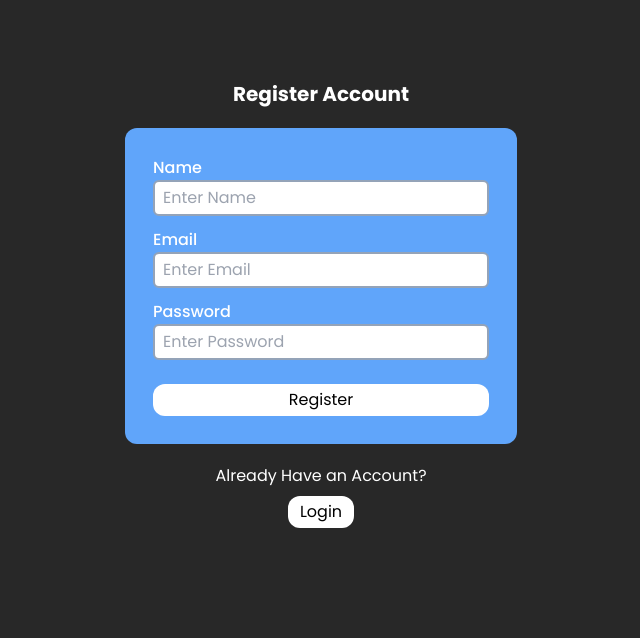
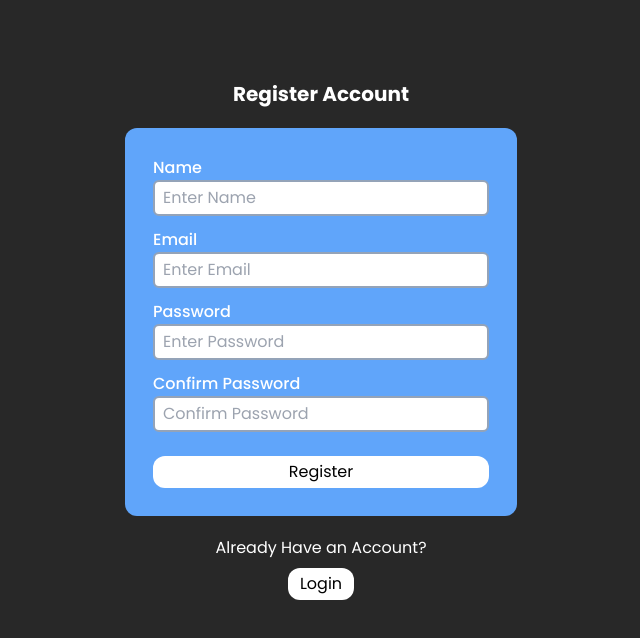
Before and after one commit to adhityabye/teknoVibe, a React (Create React App) app in the folder frontend/: page /register in a window 1280 px wide. Shown: the top 638 px of the page, without its empty margins (319-959 px from the left). Built offline with nearby package versions, Linux system fonts and the light colour scheme.

Commit message:
feat: implement error message handling for specific input fields

```diff
--- a/frontend/src/components/signUp.jsx
+++ b/frontend/src/components/signUp.jsx
@@ -3,18 +3,72 @@ import { Link, useNavigate } from "react-router-dom";
 import axios from "axios";
 
 function SignUp() {
-  const [name, setName] = useState();
-  const [email, setEmail] = useState();
-  const [password, setPassword] = useState();
+  const [name, setName] = useState("");
+  const [email, setEmail] = useState("");
+  const [password, setPassword] = useState("");
+  const [confirmPassword, setConfirmPassword] = useState("");
+  const [nameError, setNameError] = useState("");
+  const [emailError, setEmailError] = useState("");
+  const [passwordError, setPasswordError] = useState("");
+  const [confirmPasswordError, setConfirmPasswordError] = useState("");
   const navigate = useNavigate();
 
   const handleSubmit = (e) => {
     e.preventDefault();
+
+    let hasError = false;
+
+    // Check if name field are filled
+    if (!name) {
+      setNameError("Name is required");
+      hasError = true;
+    } else {
+      setNameError("");
+    }
+
+    // Check if email field are filled
+    if (!email) {
+      setEmailError("Email is required");
+      hasError = true;
+    } else {
+      setEmailError("");
+    }
+
+    // Check if password field are filled
+    if (!password) {
+      setPasswordError("Password is required");
+      hasError = true;
+    } else {
+      setPasswordError("");
+    }
+
+    // Check if confirm password field are filled
+    if (!confirmPassword) {
+      setConfirmPasswordError("Confirm Password is required");
+      hasError = true;
+    } else if (password !== confirmPassword) {
+      setConfirmPasswordError("Passwords do not match");
+      hasError = true;
+    } else {
+      setConfirmPasswordError("");
+    }
+
+    if (hasError) {
+      return;
+    }
+
     // Check if all required fields are filled
     if (!name || !email || !password) {
-      alert("Please fill in all required fields.");
+      alert("Please fill in all required fields");
       return;
     }
+
+    // Check if password and confirm password match
+    if (password !== confirmPassword) {
+      alert("Password and confirm password do not match");
+      return;
+    }
+
     axios
       .post("http://localhost:3001/register", { name, email, password })
       .then((res) => {
@@ -26,8 +80,13 @@ function SignUp() {
   return (
     <div className="mx-auto grid justify-content-center content-center">
       <div className="mx-auto py-20 px-20 w-fit text-black-[#3A3A3A]">
-        <h2 className="text-center text-white font-bold text-xl mb-5">Register Account</h2>
-        <form className="grid p-7 bg-blue-400 rounded-xl" onSubmit={handleSubmit}>
+        <h2 className="text-center text-white font-bold text-xl mb-5">
+          Register Account
+        </h2>
+        <form
+          className="grid p-7 bg-blue-400 rounded-xl"
+          onSubmit={handleSubmit}
+        >
           <div className="grid mb-3">
             <label className="text-base text-white" htmlFor="name">
               <strong className="font-medium">Name</strong>
@@ -37,10 +96,12 @@ function SignUp() {
               placeholder="Enter Name"
               autoComplete="off"
               name="name"
-              className="px-2 py-1 rounded-md text-base border-2 border-slate-400"
+              className={`px-2 py-1 rounded-md text-base border-2 ${
+                nameError ? "border-red-500" : "border-slate-400"
+              }`}
               onChange={(e) => setName(e.target.value)}
-              required
             />
+            {nameError && <p className="text-red-500 pt-1 text-xs">{nameError}</p>}
           </div>
           <div className="grid mb-3">
             <label className="text-base text-white" htmlFor="email">
@@ -51,10 +112,12 @@ function SignUp() {
               placeholder="Enter Email"
               autoComplete="off"
               name="email"
-              className="px-2 py-1 rounded-md text-base border-2 border-slate-400"
+              className={`px-2 py-1 rounded-md text-base border-2 ${
+                emailError ? "border-red-500" : "border-slate-400"
+              }`}
               onChange={(e) => setEmail(e.target.value)}
-              required
             />
+            {emailError && <p className="text-red-500 pt-1 text-xs">{emailError}</p>}
           </div>
           <div className="grid mb-3">
             <label className="text-base text-white" htmlFor="password">
@@ -64,10 +127,27 @@ function SignUp() {
               type="password"
               placeholder="Enter Password"
               name="password"
-              className="px-2 py-1 rounded-md text-base border-2 border-slate-400"
+              className={`px-2 py-1 rounded-md text-base border-2 ${
+                passwordError ? "border-red-500" : "border-slate-400"
+              }`}
               onChange={(e) => setPassword(e.target.value)}
-              required
             />
+            {passwordError && <p className="text-red-500 pt-1 text-xs">{passwordError}</p>}
+          </div>
+          <div className="grid mb-3">
+            <label className="text-base text-white" htmlFor="confirmPassword">
+              <strong className="font-medium">Confirm Password</strong>
+            </label>
+            <input
+              type="password"
+              placeholder="Confirm Password"
+              name="confirmPassword"
+              className={`px-2 py-1 rounded-md text-base border-2 ${
+                confirmPasswordError ? "border-red-500" : "border-slate-400"
+              }`}
+              onChange={(e) => setConfirmPassword(e.target.value)}
+            />
+            {confirmPasswordError && <p className="text-red-500 pt-1 text-xs">{confirmPasswordError}</p>}
           </div>
           <button type="submit" className="bg-white hover:bg-blue-100 mt-3 px-3 py-1 rounded-xl text-base font-normal">
             Register
```
